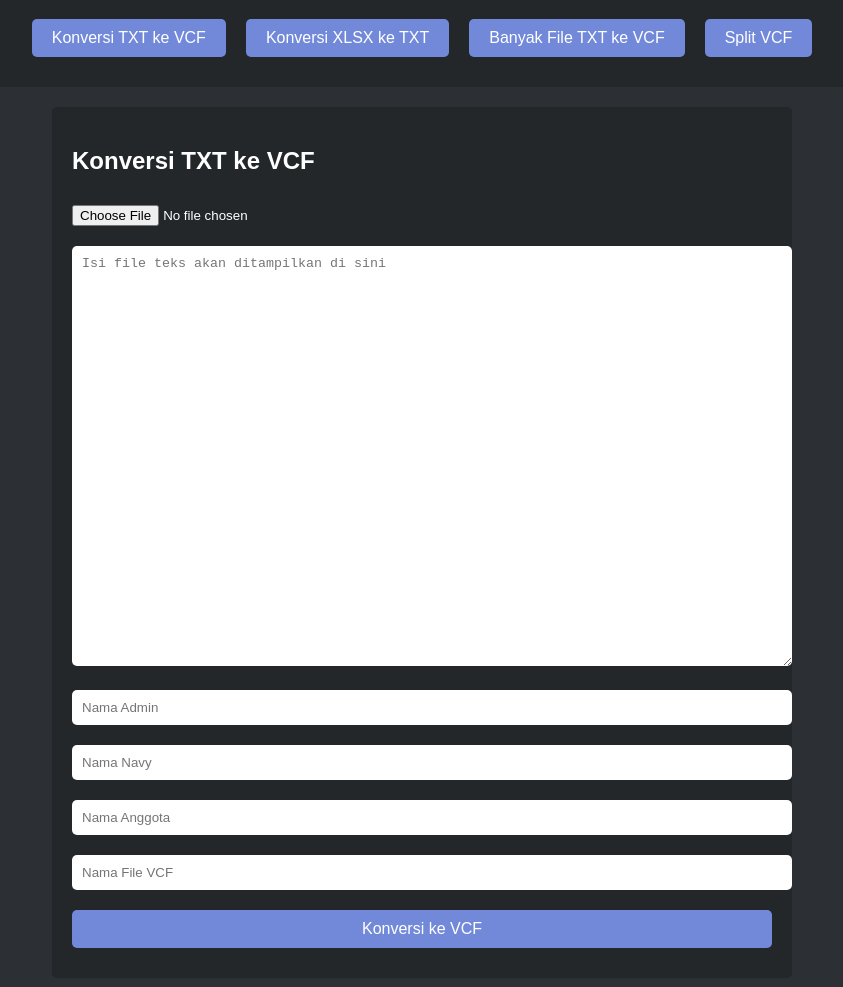
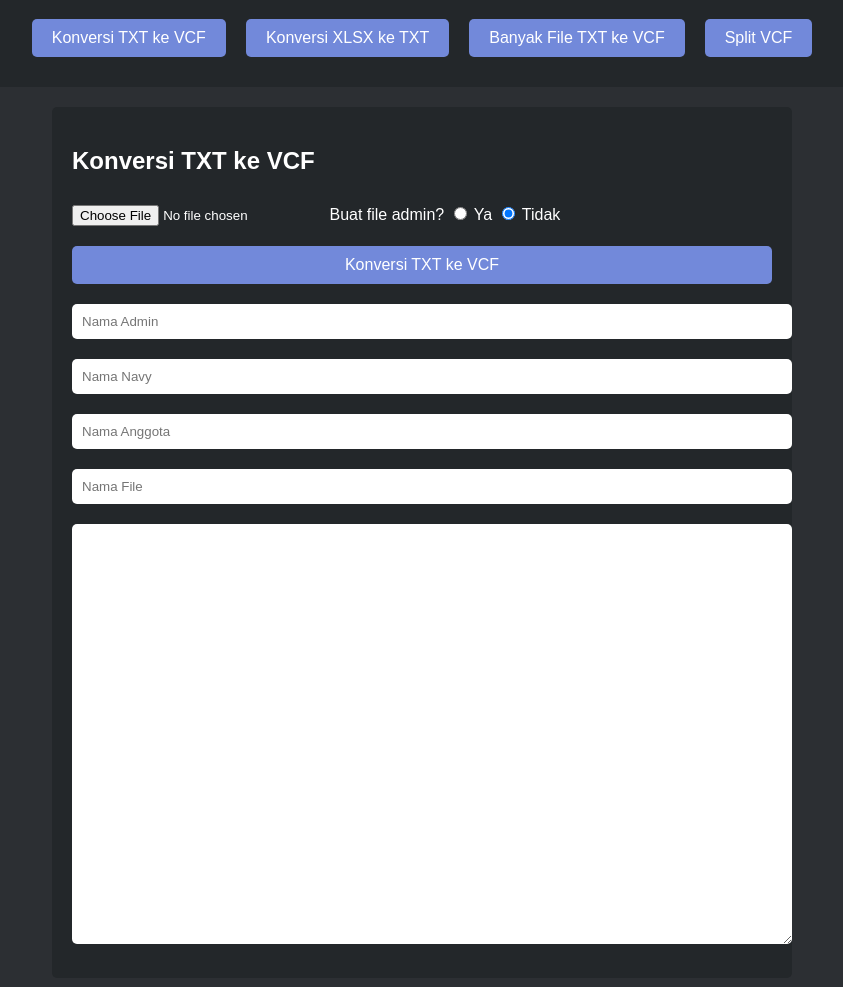
Before and after one commit to Tepanne/XLXSTOTXT, a plain HTML site: page index.html in a window 1280 px wide. Shown: the part 71-1058 px from the top of the page, without its empty margins (218-1061 px from the left). Drawn offline with Linux system fonts and the light colour scheme.

Commit message:
Update index.html

```diff
--- a/index.html
+++ b/index.html
@@ -107,13 +107,17 @@
     <section id="convertTxtToVcf" class="section">
       <h2>Konversi TXT ke VCF</h2>
       <input type="file" id="txtFileInput">
-      <textarea id="txtContentBox" placeholder="Isi file teks akan ditampilkan di sini"></textarea>
+      <label>Buat file admin?</label>
+      <input type="radio" id="buatFileAdminYa" name="buatFileAdmin" value="ya"> Ya
+      <input type="radio" id="buatFileAdminTidak" name="buatFileAdmin" value="tidak" checked> Tidak
+
+      <button id="convertTxtToVcfButton">Konversi TXT ke VCF</button>
+
       <input type="text" id="adminNameInput" placeholder="Nama Admin">
       <input type="text" id="navyNameInput" placeholder="Nama Navy">
       <input type="text" id="anggotaNameInput" placeholder="Nama Anggota">
-      <input type="text" id="vcfFilenameInput" placeholder="Nama File VCF">
-      <button id="convertTxtToVcfButton">Konversi ke VCF</button>
-    </section>
+      <input type="text" id="vcfFilenameInput" placeholder="Nama File">
+      <textarea id="txtContentBox"></textarea>
 
     <section id="convertXlsxToTxt" class="section">
       <h2>Konversi XLSX ke TXT</h2>
```
